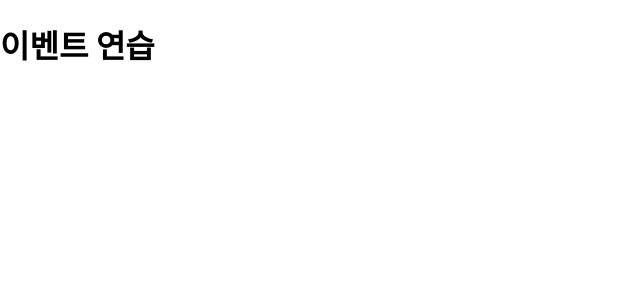
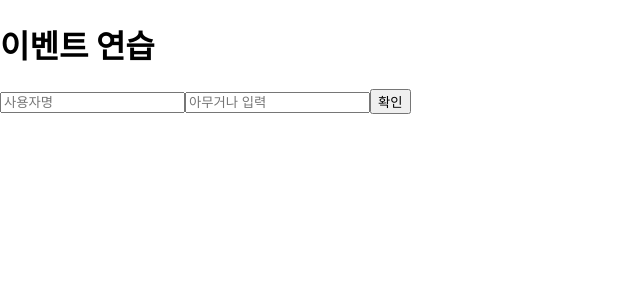
Before and after one commit to hooni24/hello-react, a React (Create React App) app: page / in a window 1280 px wide. Shown: the top 300 px of the page, without its empty margins (0-640 px from the left). Built offline with nearby package versions, Linux system fonts and the light colour scheme.

Commit message:
이벤트 핸들링 (클래스, 함수형)

```diff
--- a/src/App.js
+++ b/src/App.js
@@ -1,5 +1,5 @@
 import React from 'react';
-import EventPractice from './EventPractice';
+import EventPractice from './EventPracticeFunction';
 
 const App = () => {
   return <EventPractice favoriteNumber={3}>리액트</EventPractice>;
--- a/src/EventPractice.js
+++ b/src/EventPractice.js
@@ -4,10 +4,59 @@
  * 리액트에서의 이벤트 핸들링
  */
 class EventPractice extends Component {
+  state = {
+    username: '',
+    message: ''
+  };
+
+  handleChange = e => {
+    // 이벤트가 네이티브 이벤트와 같은 인터페이스를 쓰기는 하지만
+    // 리액트에서는 이벤트후 초기화 되므로 비동기에 사용되는 경우
+    // e.persist() 함수로 유지해야 한다.
+    e.persist();
+    setTimeout(() => console.log(e.target.value), 100);
+
+    this.setState({
+      // 객체 안에서 key를 []로 감싸면 안에 넣은 레퍼런스의 실제 값이 key로 사용된다.!
+      [e.target.name]: e.target.value
+    });
+  };
+
+  handleClick = () => {
+    alert(this.state.username + ': ' + this.state.message);
+    this.setState({
+      username: '',
+      message: ''
+    });
+  };
+
+  handleKeyPress = e => {
+    if (e.key === 'Enter') {
+      this.handleClick();
+    }
+  };
+
   render() {
     return (
       <div>
         <h1>이벤트 연습</h1>
+        <input
+          type="text"
+          name="username"
+          placeholder="사용자명"
+          value={this.state.username}
+          onChange={this.handleChange}
+          onKeyPress={this.handleKeyPress}
+        />
+        <input
+          type="text"
+          name="message"
+          placeholder="아무거나 입력해보세용"
+          value={this.state.message}
+          onChange={this.handleChange}
+          onKeyPress={this.handleKeyPress}
+        />
+        <button onClick={this.handleClick}>확인</button>
       </div>
     );
   }
--- /dev/null
+++ b/src/EventPracticeFunction.js
@@ -0,0 +1,51 @@
+import React, { useState } from 'react';
+
+const EventPracticeFunction = () => {
+  const [form, setForm] = useState({
+    username: '',
+    message: ''
+  });
+  const { username, message } = form;
+  const onChange = e => {
+    const nextForm = {
+      ...form, // 기존의 form 내용을 풀어놓고
+      [e.target.name]: e.target.value // 변경이 있는 부분만 갱신
+    };
+    setForm(nextForm);
+  };
+  const onClick = () => {
+    alert(username + ': ' + message);
+    setForm({
+      username: '',
+      message: ''
+    });
+  };
+  const onKeyPress = e => {
+    if (e.key === 'Enter') {
+      onClick();
+    }
+  };
+  return (
+    <div>
+      <h1>이벤트 연습</h1>
+      <input
+        type="text"
+        name="username"
+        placeholder="사용자명"
+        value={username}
+        onChange={onChange}
+      />
+      <input
+        type="text"
+        name="message"
+        placeholder="아무거나 입력"
+        value={message}
+        onChange={onChange}
+        onKeyPress={onKeyPress}
+      />
+      <button onClick={onClick}>확인</button>
+    </div>
+  );
+};
+
+export default EventPracticeFunction;
```
